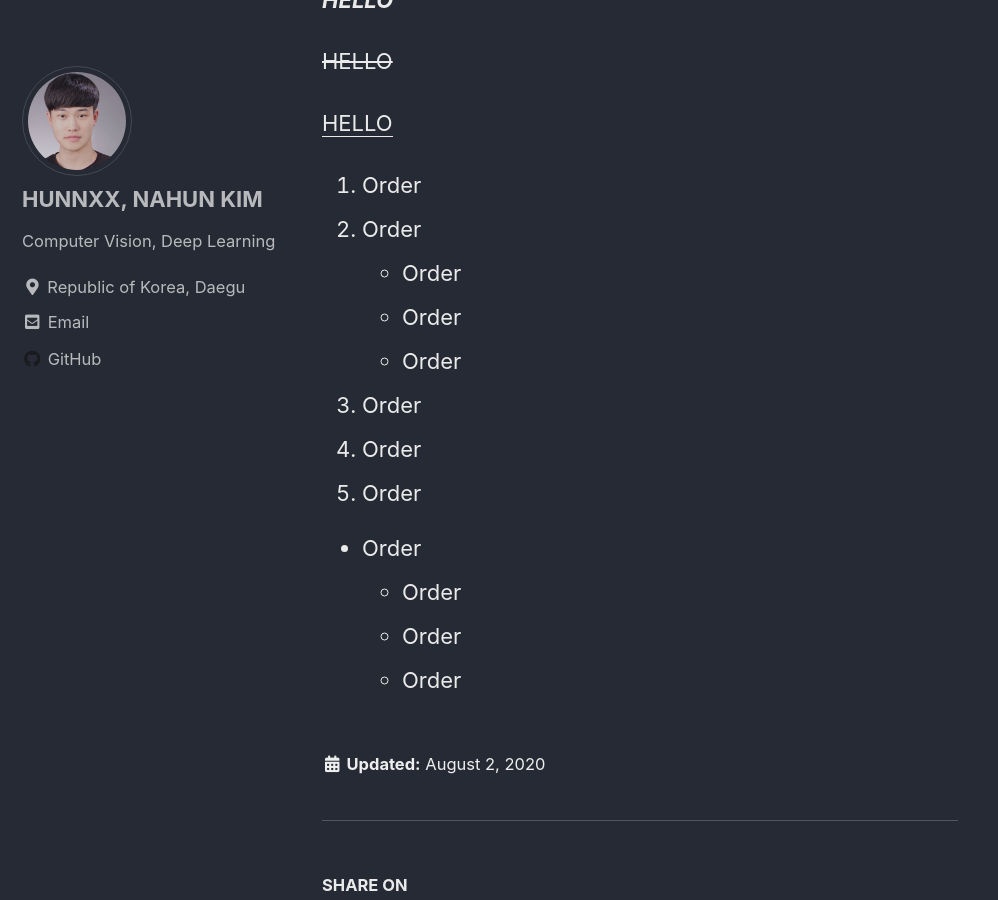
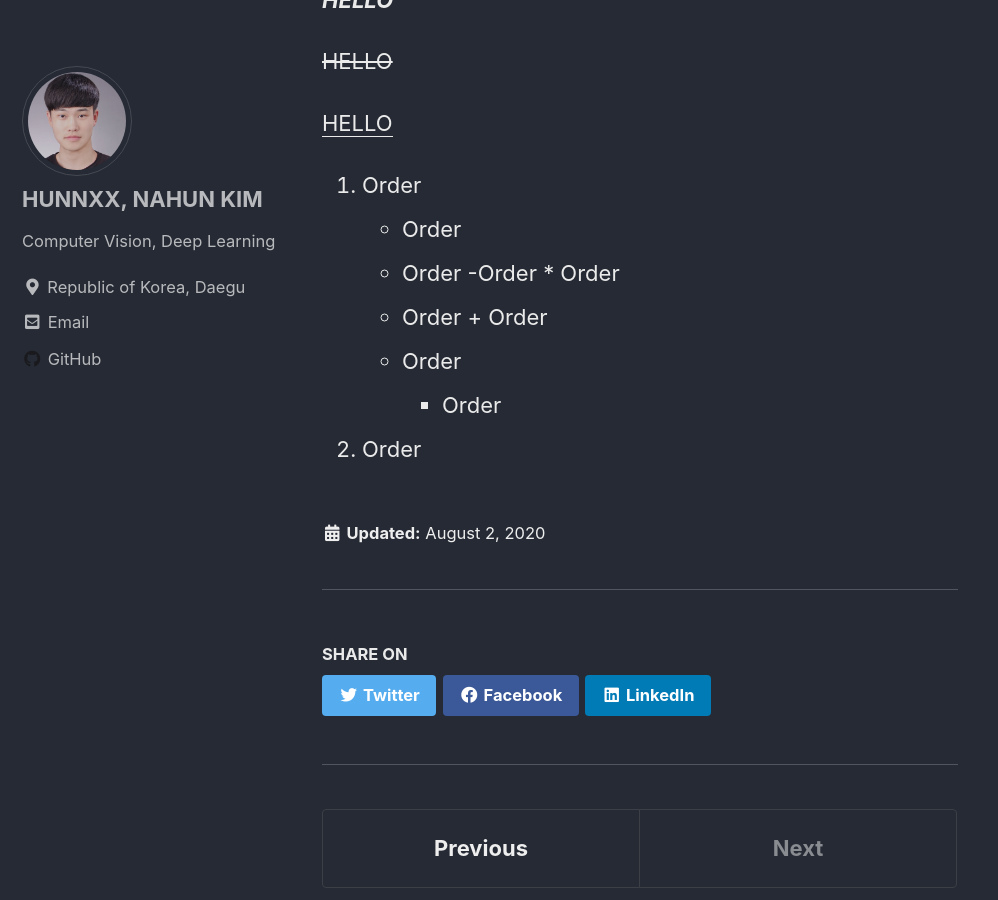
Before and after one commit to hunnxx/hunnxx.github.io, a Jekyll site: the page built from _posts/2020-08-01-practice.md, in a window 1280 px wide and 900 px high, scrolled down 912 px. Shown: the whole window, without its empty margins (0-998 px from the left). Built offline with Jekyll 4.4.1, drawn with Linux system fonts in a browser that asks for light colours; cached includes are drawn as plain includes.

Commit message:
Update 2020-08-01-practice.md

```diff
--- a/_posts/2020-08-01-practice.md
+++ b/_posts/2020-08-01-practice.md
@@ -27,16 +27,12 @@ HEAD2
 <u>HELLO</u>
 
 1. Order
+  - Order
+    - Order
+      -Order
+  * Order
+    * Order
+  + Order
+    + Order
+      + Order
 1. Order
-  - Order
-  * Order
-  + Order
-1. Order
-  1. Order
-  1. Order
-
-
-- Order
-  - Order
-  * Order
-  + Order
```
